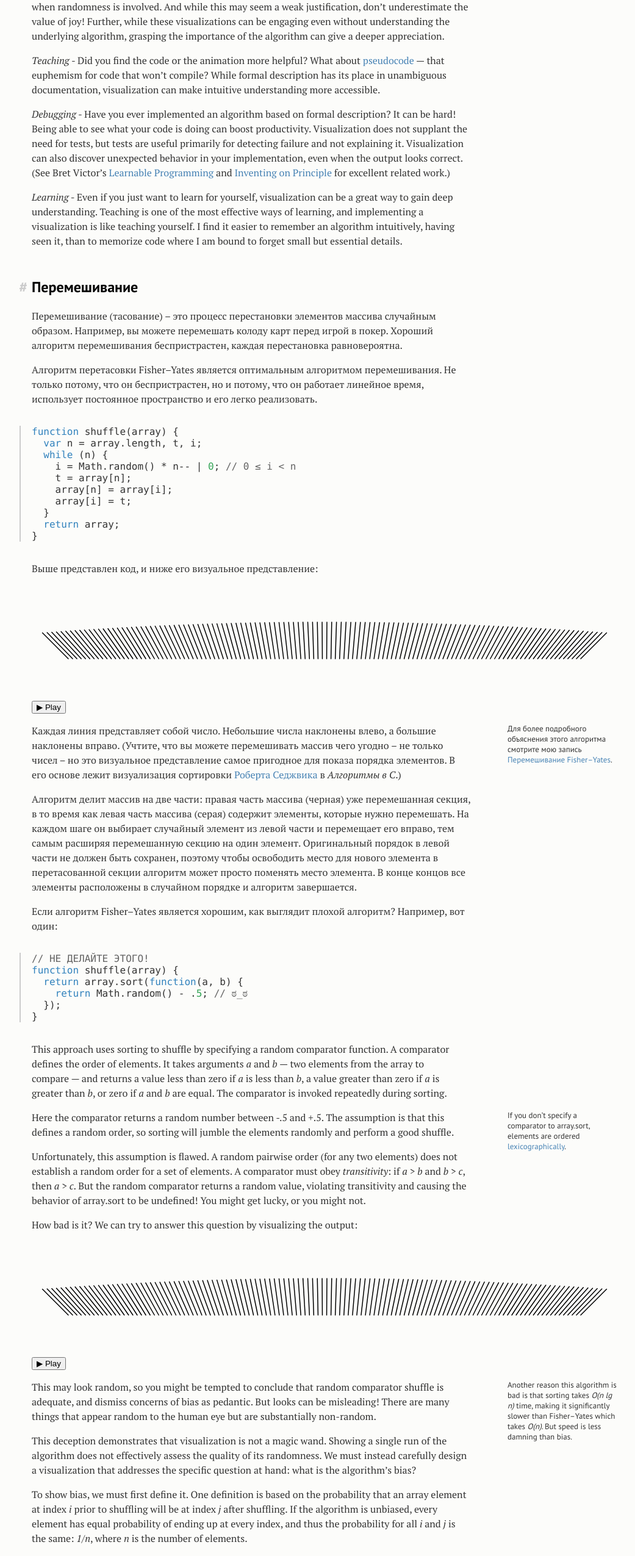
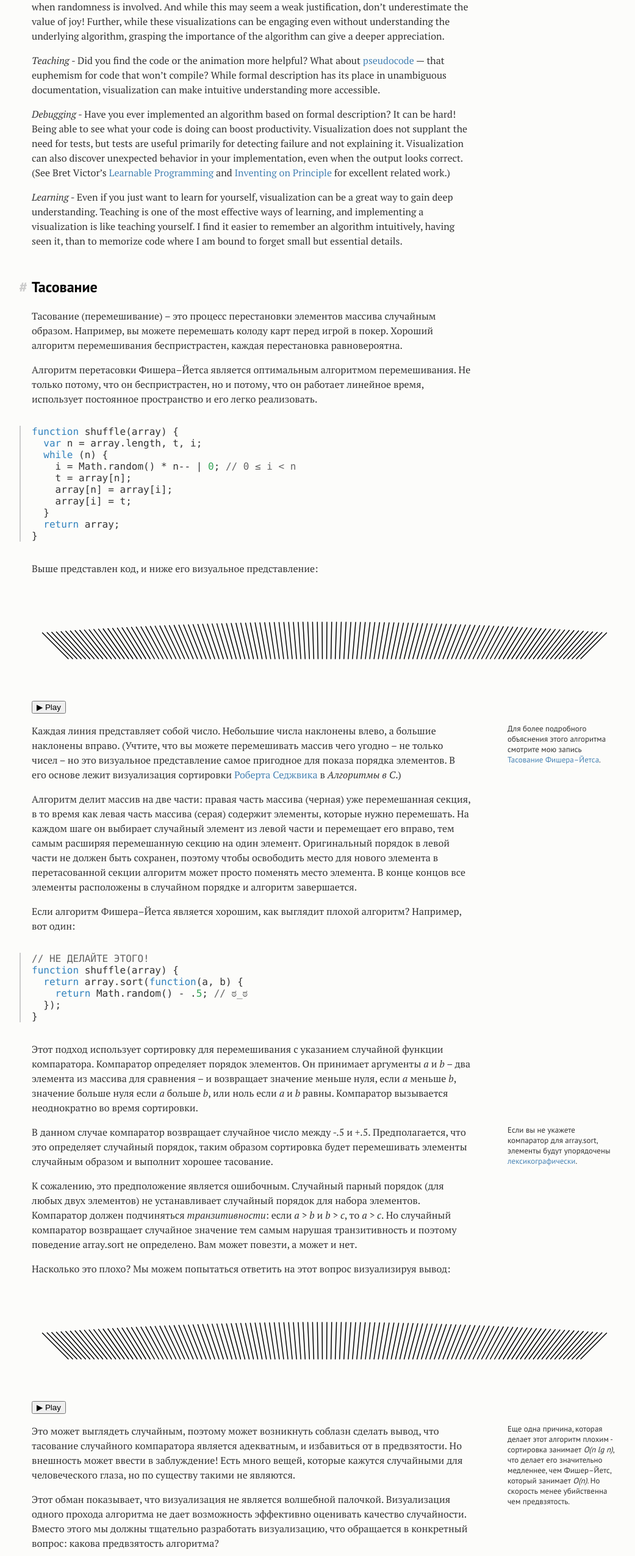
Before and after one commit to ankikuki/enthtranslator.github.io, a plain HTML site: page bost.ocks.org-gh-pages/mike/algorithms/index.html in a window 1280 px wide. Shown: the part 9449-12000 px from the top of the page at 61% size, without its empty margins (108-1149 px from the left). Drawn offline with Linux system fonts and the light colour scheme.

Commit message:
Shuffling, 2nd part. Small corrections in 1st part.

```diff
--- a/bost.ocks.org-gh-pages/mike/algorithms/index.html
+++ b/bost.ocks.org-gh-pages/mike/algorithms/index.html
@@ -1055,11 +1055,11 @@ d3.selectAll(".starry-night")
 
 })()</script>
 
-<h2><a href="#shuffling" name="shuffling">#</a>Перемешивание</h2>
-
-<p>Перемешивание (тасование) – это процесс перестановки элементов массива случайным образом. Например, вы можете перемешать колоду карт перед игрой в покер. Хороший алгоритм перемешивания беспристрастен, каждая перестановка равновероятна.
-
-<p>Алгоритм перетасовки Fisher–Yates является оптимальным алгоритмом перемешивания. Не только потому, что он беспристрастен, но и потому, что он работает линейное время, использует постоянное пространство и его легко реализовать.
+<h2><a href="#shuffling" name="shuffling">#</a>Тасование</h2>
+
+<p>Тасование (перемешивание) – это процесс перестановки элементов массива случайным образом. Например, вы можете перемешать колоду карт перед игрой в покер. Хороший алгоритм перемешивания беспристрастен, каждая перестановка равновероятна.
+
+<p>Алгоритм перетасовки Фишера–Йетса является оптимальным алгоритмом перемешивания. Не только потому, что он беспристрастен, но и потому, что он работает линейное время, использует постоянное пространство и его легко реализовать.
 
 <pre><code class="javascript">function shuffle(array) {
   var n = array.length, t, i;
@@ -1196,14 +1196,14 @@ function shuffle(array) {
 
 })()</script>
 
-<aside>Для более подробного объяснения этого алгоритма смотрите мою запись <a href="http://bost.ocks.org/mike/shuffle/">Перемешивание Fisher–Yates</a>.</aside>
+<aside>Для более подробного объяснения этого алгоритма смотрите мою запись <a href="http://bost.ocks.org/mike/shuffle/">Тасование Фишера–Йетса</a>.</aside>
 
 <p>Каждая линия представляет собой число. Небольшие числа наклонены влево, а большие наклонены вправо. (Учтите, что вы можете перемешивать массив чего угодно – не только чисел – но это визуальное представление самое пригодное для показа порядка элементов.
 В его основе лежит визуализация сортировки <a href="http://www.cs.princeton.edu/~rs/">Роберта Седжвика</a> в <i>Алгоритмы в С</i>.)
 
 <p>Алгоритм делит массив на две части: правая часть массива (черная) уже перемешанная секция, в то время как левая часть массива (серая) содержит элементы, которые нужно перемешать. На каждом шаге он выбирает случайный элемент из левой части и перемещает его вправо, тем самым расширяя перемешанную секцию на один элемент. Оригинальный порядок в левой части не должен быть сохранен, поэтому чтобы освободить место для нового элемента в перетасованной секции алгоритм может просто поменять место элемента. В конце концов все элементы расположены в случайном порядке и алгоритм завершается.
 
-<p>Если алгоритм Fisher–Yates является хорошим, как выглядит плохой алгоритм? Например, вот один:
+<p>Если алгоритм Фишера–Йетса является хорошим, как выглядит плохой алгоритм? Например, вот один:
 
 <pre><code class="javascript">// НЕ ДЕЛАЙТЕ ЭТОГО!
 function shuffle(array) {
@@ -1212,15 +1212,15 @@ function shuffle(array) {
   });
 }</code></pre>
 
-<p>This approach uses sorting to shuffle by specifying a random comparator function. A comparator defines the order of elements. It takes arguments <i>a</i> and <i>b</i> — two elements from the array to compare — and returns a value less than zero if <i>a</i> is less than <i>b</i>, a value greater than zero if <i>a</i> is greater than <i>b</i>, or zero if <i>a</i> and <i>b</i> are equal. The comparator is invoked repeatedly during sorting.
-
-<aside>If you don’t specify a comparator to array.sort, elements are ordered <a href="http://en.wikipedia.org/wiki/Lexicographical_order">lexicographically</a>.</aside>
-
-<p>Here the comparator returns a random number between -.5 and +.5. The assumption is that this defines a random order, so sorting will jumble the elements randomly and perform a good shuffle.
-
-<p>Unfortunately, this assumption is flawed. A random pairwise order (for any two elements) does not establish a random order for a set of elements. A comparator must obey <i>transitivity</i>: if <i>a</i> > <i>b</i> and <i>b</i> > <i>c</i>, then <i>a</i> > <i>c</i>. But the random comparator returns a random value, violating transitivity and causing the behavior of array.sort to be undefined! You might get lucky, or you might not.
-
-<p>How bad is it? We can try to answer this question by visualizing the output:
+<p>Этот подход использует сортировку для перемешивания с указанием случайной функции компаратора. Компаратор определяет порядок элементов. Он принимает аргументы <i>a</i> и <i>b</i> – два элемента из массива для сравнения – и возвращает значение меньше нуля, если <i>a</i> меньше <i>b</i>, значение больше нуля если <i>a</i> больше <i>b</i>, или ноль если <i>a</i> и <i>b</i> равны. Компаратор вызывается неоднократно во время сортировки.
+
+<aside>Если вы не укажете компаратор для array.sort, элементы будут упорядочены <a href="http://en.wikipedia.org/wiki/Lexicographical_order">лексикографически</a>.</aside>
+
+<p>В данном случае компаратор возвращает случайное число между -.5 и +.5. Предполагается, что это определяет случайный порядок, таким образом сортировка будет перемешивать элементы случайным образом и выполнит хорошее тасование.
+
+<p>К сожалению, это предположение является ошибочным. Случайный парный порядок (для любых двух элементов) не устанавливает случайный порядок для набора элементов. Компаратор должен подчиняться <i>транзитивности</i>: если <i>a</i> > <i>b</i> и <i>b</i> > <i>c</i>, то <i>a</i> > <i>c</i>. Но случайный компаратор возвращает случайное значение тем самым нарушая транзитивность и поэтому поведение array.sort не определено. Вам может повезти, а может и нет.
+
+<p>Насколько это плохо? Мы можем попытаться ответить на этот вопрос визуализируя вывод:
 
 <p id="random-comparator-shuffle" class="animation shuffle" style="-webkit-user-select:none;"><script>(function() {
 
@@ -1285,15 +1285,15 @@ function shuffle(array) {
 
 })()</script>
 
-<aside>Another reason this algorithm is bad is that sorting takes <i>O(n lg n)</i> time, making it significantly slower than Fisher–Yates which takes <i>O(n)</i>. But speed is less damning than bias.</aside>
-
-<p>This may look random, so you might be tempted to conclude that random comparator shuffle is adequate, and dismiss concerns of bias as pedantic. But looks can be misleading! There are many things that appear random to the human eye but are substantially non-random.
-
-<p>This deception demonstrates that visualization is not a magic wand. Showing a single run of the algorithm does not effectively assess the quality of its randomness. We must instead carefully design a visualization that addresses the specific question at hand: what is the algorithm’s bias?
-
-<p>To show bias, we must first define it. One definition is based on the probability that an array element at index <i>i</i> prior to shuffling will be at index <i>j</i> after shuffling. If the algorithm is unbiased, every element has equal probability of ending up at every index, and thus the probability for all <i>i</i> and <i>j</i> is the same: <i>1/n</i>, where <i>n</i> is the number of elements.
-
-<p>Computing these probabilities analytically is difficult, since it depends on knowing the exact sorting algorithm used. But computing them empirically is easy: we simply shuffle thousands of times and count the number of occurrences of element <i>i</i> at index <i>j</i>. An effective display for this matrix of probabilities is a matrix diagram:
+<aside>Еще одна причина, которая делает этот алгоритм плохим - сортировка занимает <i>O(n lg n)</i>, что делает его значительно медленнее, чем Фишер–Йетс, который занимает <i>O(n)</i>. Но скорость менее убийственна чем предвзятость.</aside>
+
+<p>Это может выглядеть случайным, поэтому может возникнуть соблазн сделать вывод, что тасование случайного компаратора является адекватным, и избавиться от в предвзятости. Но внешность может ввести в заблуждение! Есть много вещей, которые кажутся случайными для человеческого глаза, но по существу такими не являются.
+
+<p>Этот обман показывает, что визуализация не является волшебной палочкой. Визуализация одного прохода алгоритма не дает возможность эффективно оценивать качество случайности. Вместо этого мы должны тщательно разработать визуализацию, что обращается в конкретный вопрос: какова предвзятость алгоритма?
+
+<p>Чтобы определить предвзятость, мы должны сначала определить ее. Одно определение основано на вероятности того, что элемент массива с индексом <i>i</i> до перетасовки будет на месте индекса <i>j</i> после перетасовки. Если алгоритм беспристрастен, то каждый элемент имеет равную вероятность в конечном итоге оказаться на месте индекса <i>j</i>, и, таким образом, вероятность для всех <i>i</i> <i>j</i> такова: <i>1/n</i>, где <i>n</i> – число всех элементов.
+
+<p>Аналитически вычислить эту вероятность трудно, так как она зависит от знания точности используемого алгоритма сортировки. Но вычислить ее эмпирически легко: мы просто выполним тасование тысячи раз и подсчитаем количество вхождений элемента <i>i</i> в индекс <i>j</i>. Эффективное отображение для этой матрицы вероятностей является данная схема:
 
 <style>
 
@@ -1392,18 +1392,18 @@ function ready(error, _, matrix) {
 })()</script>
 
 <aside style="margin-top:-200px;">
-  <b>SHUFFLE BIAS</b>
-  <br><i>column</i> = index before shuffle
-  <br><i>row</i> = index after shuffle
-  <br><i>green</i> = positive bias
-  <br><i>red</i> = negative bias
+  <b>ПРЕДВЗЯТОСТЬ ТАСОВАНИЯ</b>
+  <br><i>колонка</i> = индекс перед тасованием
+  <br><i>ряд</i> = индекс после тасования
+  <br><i>зеленый</i> = положительная предвзятость
+  <br><i>красный</i> = отрицательная предвзятость
 </aside>
 
-<p>The column (horizontal position) of the matrix represents the index of the element prior to shuffling, while the row (vertical position) represents the index of the element after shuffling. Color encodes probability: green cells indicate <i>positive bias</i>, where the element occurs more frequently than we would expect for an unbiased algorithm; likewise red cells indicate <i>negative bias</i>, where it occurs less frequently than expected.
-
-<p>Random comparator shuffle in Chrome, shown above, is surprisingly mediocre. Parts of the array are only weakly biased. However, it exhibits a strong positive bias below the diagonal, which indicates a tendency to push elements from index <i>i</i> to <i>i+1</i> or <i>i+2</i>. There is also strange behavior for the first, middle and last row, which might be a consequence of Chrome using median-of-three quicksort.
-
-<p>The unbiased Fisher–Yates algorithm looks like this:
+<p>Колонка (горизонтальная позиция) матрицы представляет индекс элемента до перетасовки, в то время как строка (вертикальная позиция) представляет собой индекс после перетасовки. Цвет кодирует вероятность: зеленые клетки показывают <i>положительную предвзятость</i>, где элемент встречается чаще, чем можно было бы ожидать для непредвзятого алгоритма; также красные клетки указывают на <i>негативную предвзятость</i>, где появление происходит реже чем ожидалось.
+
+<p>Тасование случайным компаратором в Chrome, как показано выше, является удивительно посредственной. Части массива слабо смещены. Тем не менее, он обладает сильной положительной предвзятостью ниже диагонали, что свидетельствует о тенденции к проталкиванию элементов из индекса <i>i</i> в <i>i+1</i> или <i>i+2</i>. Существует также странное поведение для первого, среднего и последнего ряда, что может быть следствием использованием Chrome быстрой сортировки со средним из трех (median-of-three quicksort).
+
+<p>Беспристрастный алгоритм Фишера–Йетса выглядит следующим образом:
 
 <p id="fisher-yates-shuffle-bias" class="shuffle-bias"><script>(function() {
 
@@ -1492,9 +1492,9 @@ beforeVisible(p.node(), function() {
 
 })()</script>
 
-<p>No patterns are visible in this matrix, other than a small amount of noise due to empirical measurement. (That noise could be reduced if desired by taking additional measurements.)
-
-<p>The behavior of random comparator shuffle is heavily dependent on your browser. Different browsers use different sorting algorithms, and different sorting algorithms behave very differently with (broken) random comparators. Here’s random comparator shuffle on Firefox:
+<p>В этой матрице не наблюдается шаблонов, кроме небольшого количества шума из-за эмпирического измерения. (Этот шум может быть уменьшен при желании с получением дополнительных измерений.)
+
+<p>Поведение тасования случайным компаратором сильно зависит от вашего браузера. Различные браузеры используют различные алгоритмы сортировки, и различные алгоритмы сортировки ведут себя очень по-разному со случайными (сломанными) компараторами. Вот перетасовка случайным компаратором в Firefox:
 
 <p id="random-comparator-firefox-shuffle-bias" class="shuffle-bias"><script>(function() {
 
@@ -1576,9 +1576,9 @@ function ready(error, _, matrix) {
 
 })()</script>
 
-<aside style="margin-top:-120px;">For an interactive version of these matrix diagrams to test alternative shuffling strategies, see <a href="http://bost.ocks.org/mike/shuffle/compare.html">Will It Shuffle?</a></aside>
-
-<p>This is egregiously biased! The resulting array is often barely shuffled, as shown by the strong green diagonal in this matrix. This does not mean that Chrome’s sort is somehow “better” than Firefox’s; it simply means you should never use random comparator shuffle. Random comparators are fundamentally broken.
+<aside style="margin-top:-120px;">Для интерактивной версии этих матричных диаграмм для тестирования альтернативных стратегий тасования смотрите <a href="http://bost.ocks.org/mike/shuffle/compare.html">Будет ли это перетасовано?</a></aside>
+
+<p>Это в высшей степени предвзято! Полученный массив часто едва перемешивается, что показано на сильно зеленой диагонали этой матрицы. Это не значит, что сортировка в Chrome чем-то “лучше” чем в Firefox; это всего лишь означает, что вы никогда не должны использовать тасование случайным компаратором. Случайные компараторы принципиально сломаны.
 
 <h2><a href="#sorting" name="sorting">#</a>Sorting</h2>
 
```
